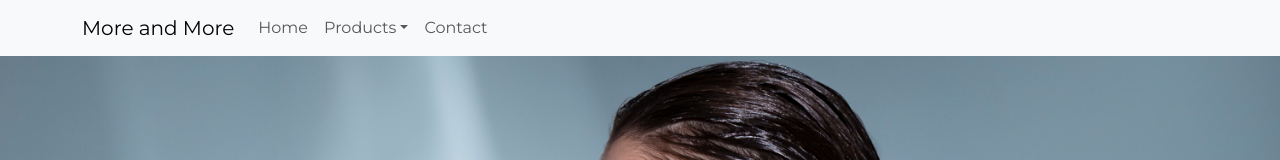
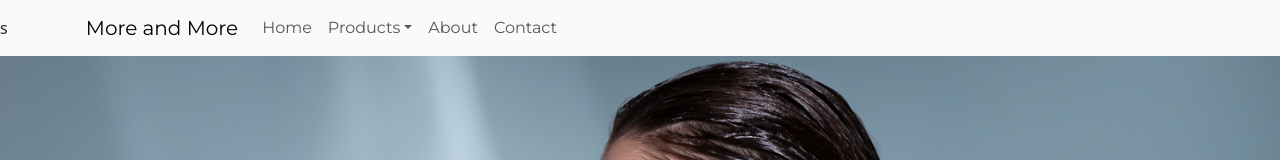
Before and after one commit to NVNDU/web-store, a React (Create React App) app: page / in a window 1280 px wide. Shown: the top 160 px of the page. Built offline with nearby package versions, Linux system fonts and the light colour scheme; a web font is replaced by a local one.

Commit message:
check router paths

```diff
--- a/package.json
+++ b/package.json
@@ -1,5 +1,5 @@
 {
-  "homepage": "http://NVNDU.github.io/web-store",
+  "homepage": "http://NVNDU.github.io/",
   "name": "web-store",
   "version": "0.1.0",
   "private": true,
--- /dev/null
+++ b/src/About.jsx
@@ -0,0 +1,11 @@
+import React from 'react'
+
+function About() {
+  return (
+    <div>
+        <h1>About</h1>
+    </div>
+  )
+}
+
+export default About
--- a/src/App.js
+++ b/src/App.js
@@ -1,19 +1,21 @@
 import logo from './logo.svg';
 import './App.css';
 import 'bootstrap/dist/css/bootstrap.min.css';
-import { BrowserRouter,Route,Routes } from 'react-router-dom';
+import {BrowserRouter, Route,Routes } from 'react-router-dom';
 import Home from './Home';
 import Contact from './Contact';
-
-
+import About from './About';
 
 function App() {
   return (
     <>
+    <BrowserRouter>
       <Routes>
           <Route path='/' element={<Home/>}/>
           <Route path='/contact' element={<Contact/>}/>
+          <Route path='/about' element={<About/>}/>
       </Routes>
+    </BrowserRouter>
     </>
   );
 }
--- a/src/NavBar.jsx
+++ b/src/NavBar.jsx
@@ -5,7 +5,7 @@ import NavDropdown from 'react-bootstrap/NavDropdown';
 
 function NavBar() {
   return (
-    <Navbar expand="lg" className="bg-body-tertiary">
+    <Navbar expand="lg" className="bg-body-tertiary">s
       <Container className='navbar-container'>
         <Navbar.Brand href="/">More and More</Navbar.Brand>
         <Navbar.Toggle aria-controls="basic-navbar-nav" />
@@ -23,7 +23,7 @@ function NavBar() {
               <NavDropdown.Item href="#action/3.4">Beauty</NavDropdown.Item>
               <NavDropdown.Item href="#action/3.4">Accessories</NavDropdown.Item>
             </NavDropdown>
-            {/* <Nav.Link href="#link">About</Nav.Link> */}
+            <Nav.Link href="/about">About</Nav.Link>
             <Nav.Link href="/contact">Contact</Nav.Link>
           </Nav>
         </Navbar.Collapse>
```
Also changed, not shown: src/index.js (+4 -4 lines).
